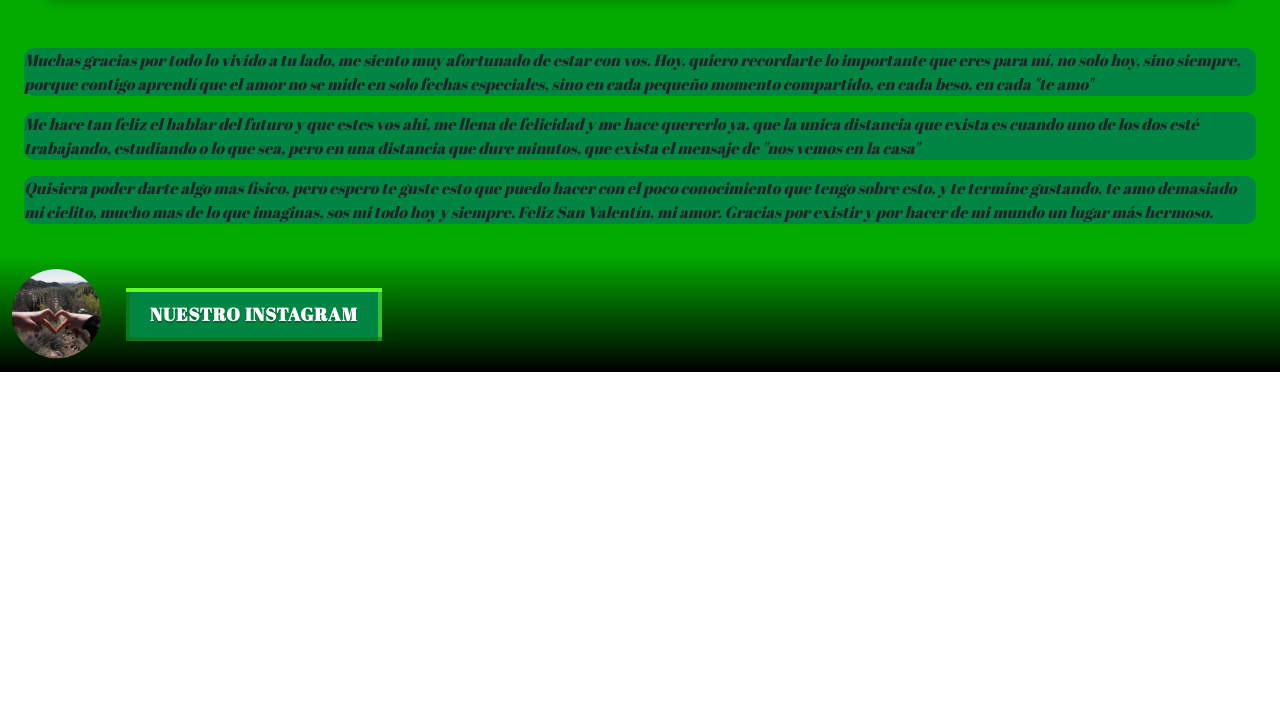
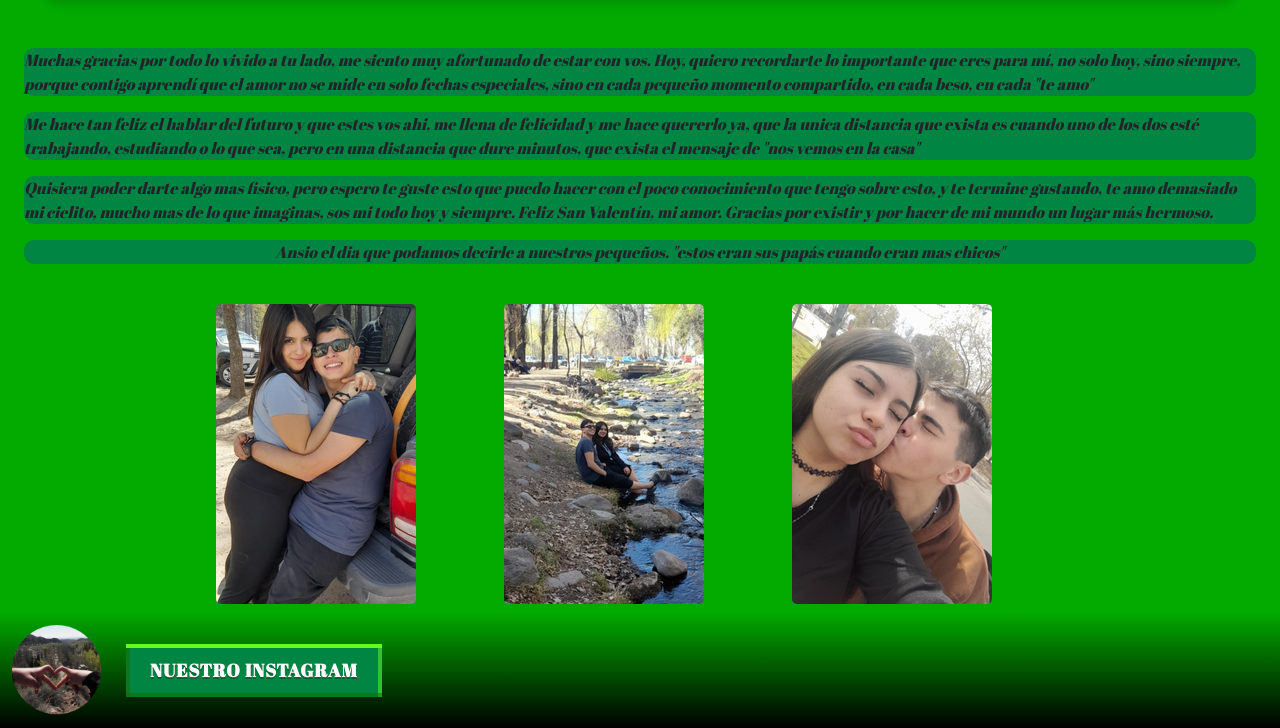
Before and after one commit to MarianoTorresMari/para-yuyu, a plain HTML site: page paginas/San-Valentin.html in a window 1280 px wide. Shown: the part 792-1520 px from the top of the page. Before the commit the page ends 1164 px from the top, so only its background shows below. Drawn offline with nearby package versions, Linux system fonts and the light colour scheme.

Commit message:
se agregan cards a 14-02

```diff
--- a/css/styles.css
+++ b/css/styles.css
@@ -273,6 +273,7 @@ button2:active:after {
   box-shadow: 0 0px 0 0 rgb(0 0 0 / 15%);
 }
 .contenedor2{
+    justify-content: center;
     padding: 5px;
 }
 .carousel-item img{
@@ -298,3 +299,23 @@ button2:active:after {
     background-color: #008542;
     border-radius: 10px;
 }
+.card-gal{
+
+    &:hover{
+      filter: drop-shadow(20px 20px 20px black);
+      transition: 0.3s ease-in-out;
+      transform: scale(1.1);
+    }
+  img {
+  height: 300px;
+  width: 200px;
+  object-fit: cover;
+  border-radius: 5px;
+  }
+  }
+  .titulo1{
+    font-family: "Satisfy", serif;
+    font-weight: 400;
+    font-style: normal;
+    color: crimson;
+  }
--- a/paginas/San-Valentin.html
+++ b/paginas/San-Valentin.html
@@ -36,7 +36,7 @@
     </header>
     <main class="main">
         <div class="contenedor2">
-            <h2 class="titulo text-center">Feliz San Valentin Mi Amor!</h2>
+            <h2 class="titulo1 text-center">Feliz San Valentin Mi Amor!</h2>
         </div>
         <div>
             <div id="carouselExampleFade" class="carousel slide carousel-fade">
@@ -65,6 +65,21 @@
             <p class="texto1">Muchas gracias por todo lo vivido a tu lado, me siento muy afortunado de estar con vos. Hoy, quiero recordarte lo importante que eres para mí, no solo hoy, sino siempre, porque contigo aprendí que el amor no se mide en solo fechas especiales, sino en cada pequeño momento compartido, en cada beso, en cada "te amo"</p>
             <p class="texto1">Me hace tan feliz el hablar del futuro y que estes vos ahi, me llena de felicidad y me hace quererlo ya, que la unica distancia que exista es cuando uno de los dos esté trabajando, estudiando o lo que sea, pero en una distancia que dure minutos, que exista el mensaje de "nos vemos en la casa"  </p>
             <p class="texto1">Quisiera poder darte algo mas fisico, pero espero te guste esto que puedo hacer con el poco conocimiento que tengo sobre esto, y te termine gustando, te amo demasiado mi cielito, mucho mas de lo que imaginas, sos mi todo hoy y siempre. Feliz San Valentín, mi amor. Gracias por existir y por hacer de mi mundo un lugar más hermoso.</p>
+            <p class="texto1 text-center">Ansio el dia que podamos decirle a nuestros pequeños. "estos eran sus papás cuando eran mas chicos"</p>
+        </div>
+        <div class="cont container-fluid">
+            <div class="row justify-content-center">
+
+                    <div class="card-gal col-sm-6 col-md-6 col-lg-4 col-xl-2  p-2" style="width: 18rem;">
+                        <img src="/img/img1.png" class="card-img-top" alt="Nosotros">
+                      </div>
+                      <div class="card-gal col-sm-6 col-md-6 col-lg-4 col-xl-2  p-2" style="width: 18rem;">
+                        <img src="/img/img2.png" class="card-img-top" alt="Nosotros">
+                      </div>
+                      <div class="card-gal col-sm-6 col-md-6 col-lg-4 col-xl-2  p-2" style="width: 18rem;">
+                        <img src="/img/img3.png" class="card-img-top" alt="Nosotros">
+                        </div>
+            </div>
         </div>
     </main>
     <footer class="footer ">
```
Also changed, not shown: img/img1.png (added), img/img2.png (added), img/img3.png (added).
